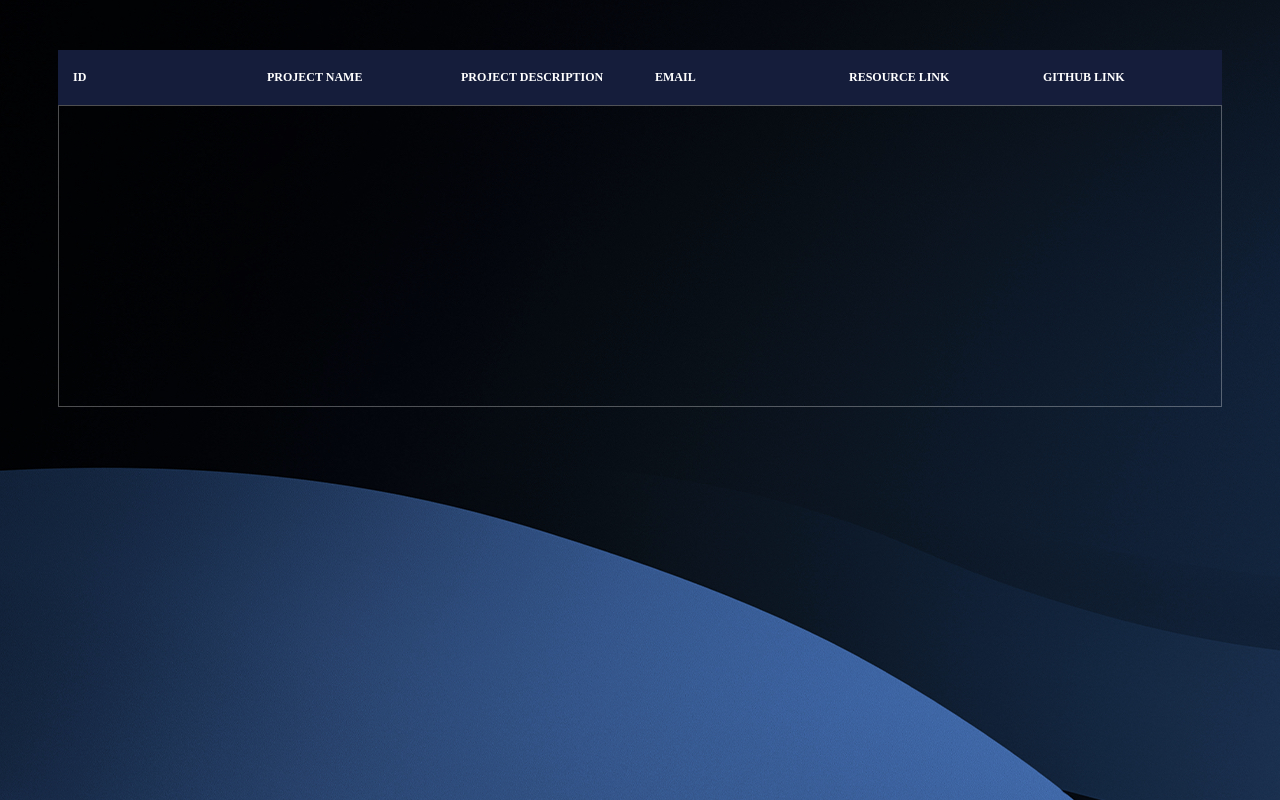
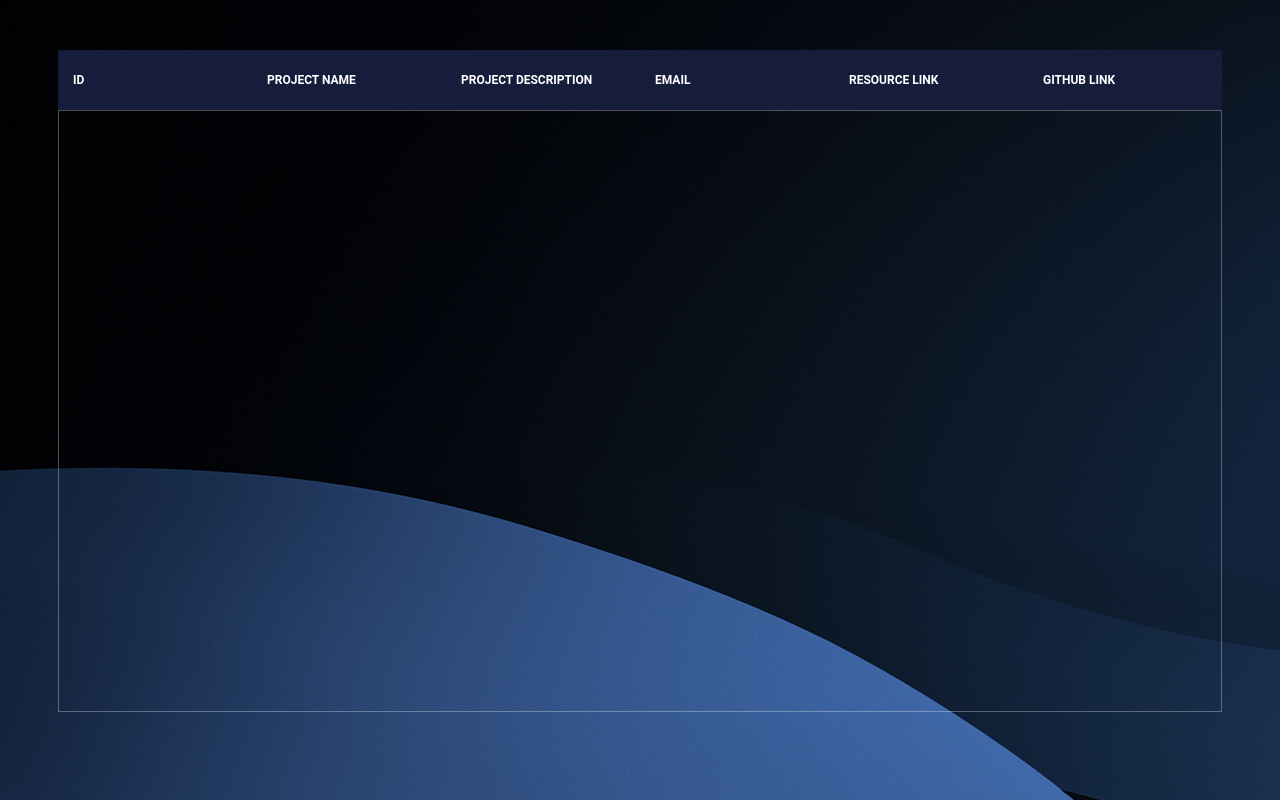
Before and after one commit to VedhaSankar/integrated-project-platform, a Flask app: page /view-all in a window 1280 px wide. Run offline with Flask 2, Linux system fonts and the light colour scheme; data that the repository does not hold is empty.

Commit message:
table view all page alignment issues rectified

```diff
--- a/templates/view_all.html
+++ b/templates/view_all.html
@@ -26,7 +26,7 @@
         }
 
         .tbl-content {
-            height: 300px;
+            height: 600px;
             overflow-x: auto;
             margin-top: 0px;
             border: 1px solid rgba(255, 255, 255, 0.3);
@@ -55,9 +55,13 @@
             text-align: left;
             vertical-align: middle;
             font-weight: 300;
-            font-size: 12px;
+            font-size: 14px;
             color: #fff;
             border-bottom: solid 1px rgba(255, 255, 255, 0.1);
+        }
+
+        tr{
+            height :60px;
         }
 
 
@@ -68,6 +72,8 @@
             /* background: -webkit-linear-gradient(left, #25c481, #25b7c4);
             background: linear-gradient(to right, #25c481, #25b7c4);
             font-family: 'Roboto', sans-serif; */
+            font-family: 'Roboto', sans-serif;
+
         }
 
         section {
```
